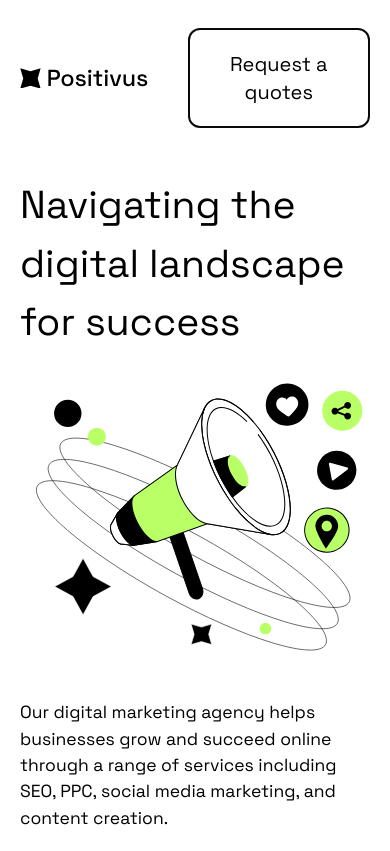
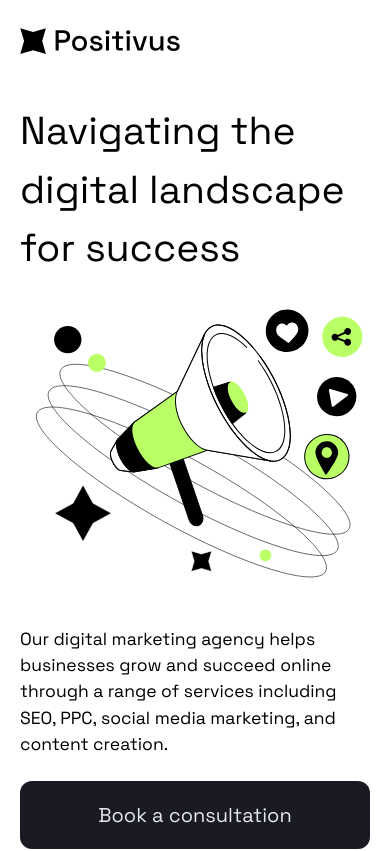
Before and after one commit to LucasMCFidelis/Positivus-Landing-Page, a React (Vite) app: page / in a window 390 px wide. Shown: the top 851 px of the page. Built offline with nearby package versions, Linux system fonts and the light colour scheme; what @savvywombat/tailwindcss-grid-areas would draw is missing.

Commit message:
Ajuste tamanho card da SectioonWorkingProcess e oculta botão do header principal em telas pequenas

```diff
--- a/index.html
+++ b/index.html
@@ -13,7 +13,7 @@
   <title>Positivus</title>
 </head>
 
-<body class="min-h-screen w-screen">
+<body class="min-h-screen w-screen overflow-x-hidden">
   <div id="root"></div>
   <script type="module" src="/src/main.tsx"></script>
 </body>
--- a/src/components/sectionPage/SectionHeaderMain.tsx
+++ b/src/components/sectionPage/SectionHeaderMain.tsx
@@ -11,7 +11,7 @@ export function SectionHeaderMain() {
                 />
                 <div className="flex items-center space-x-10">
                     <Card.Nav direction="row"/>
-                    <Button text={"Request a quotes"} colorBG={"transparent"}></Button>
+                    <Button text={"Request a quotes"} colorBG={"transparent"} className="hidden lg:block"></Button>
                 </div>
             </Header.Root>
     )
--- a/src/components/sectionPage/SectionWorkingProcess.tsx
+++ b/src/components/sectionPage/SectionWorkingProcess.tsx
@@ -14,11 +14,11 @@ export function SectionWorkingProcess() {
     const CardWorkingProcess = (({ indexCard, step, description }: CardWorkingProcessProps) => (
         <Card.Wrapper bgColor={openCardIndex === indexCard ? "secondary" : "primary"} className="space-y-4">
             <div className="flex justify-between items-center">
-                <div className="flex items-center gap-6">
+                <div className="flex items-center gap-6 w-4/5">
                     <h2 className="text-title-2-mobile lg:text-title-2-desktop">
                         {(indexCard+1).toString().padStart(2, '0')}
                     </h2>
-                    <h3 className="text-title-3-mobile lg:text-title-3-desktop flex-indexCard">
+                    <h3 className="text-title-3-mobile lg:text-title-3-desktop flex-1">
                         {step}
                     </h3>
                 </div>
```
